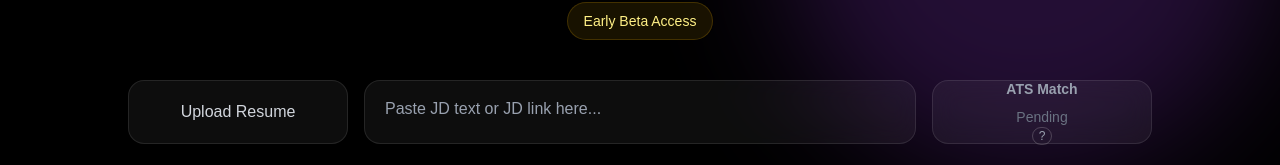
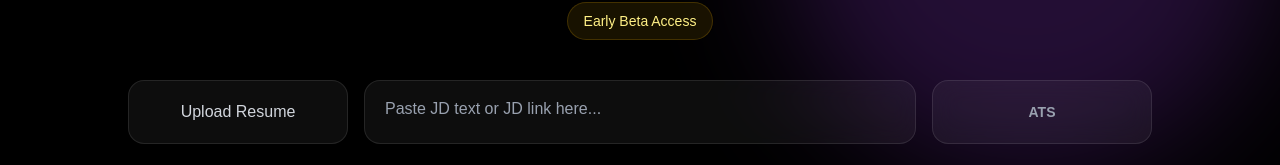
Before and after one commit to Vishnuteja0217/futurehireai, a Next.js app in the folder frontend/: page / in a window 1280 px wide. Shown: the part 628-793 px from the top of the page. Built offline with nearby package versions, Linux system fonts and the light colour scheme.

Commit message:
Improve ATS section UX

```diff
--- a/frontend/src/app/page.tsx
+++ b/frontend/src/app/page.tsx
@@ -448,22 +448,16 @@
 
 <div className="flex h-16 flex-col items-center justify-center rounded-2xl border border-white/10 bg-white/5 px-4 backdrop-blur-md">
 
- <>
+<>
   <h3 className="text-sm font-semibold text-gray-400">
-    ATS Match
+    ATS
   </h3>
 
   {initialAtsScore !== null ? (
-  <div className="mt-2 flex items-center justify-center gap-2">
-    <p className="text-4xl font-black text-white">
-      {initialAtsScore}%
-    </p>
-  </div>
-) : (
-  <p className="text-sm text-gray-500 mt-2">
-    Pending
-  </p>
-)}
+    <div className="mt-2 flex items-center justify-center gap-2">
+      <p className="text-4xl font-black text-white">
+        {initialAtsScore}%
+      </p>
 
       <button
         onClick={() => setShowAtsModal(true)}
@@ -471,7 +465,8 @@
       >
         ?
       </button>
-
+    </div>
+  ) : null}
 </>
 
   </div>
```
